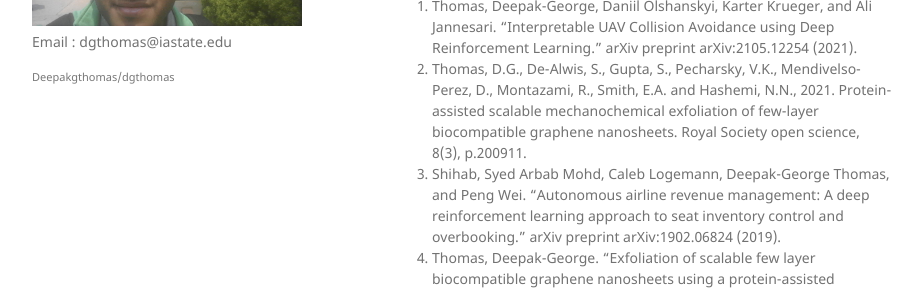
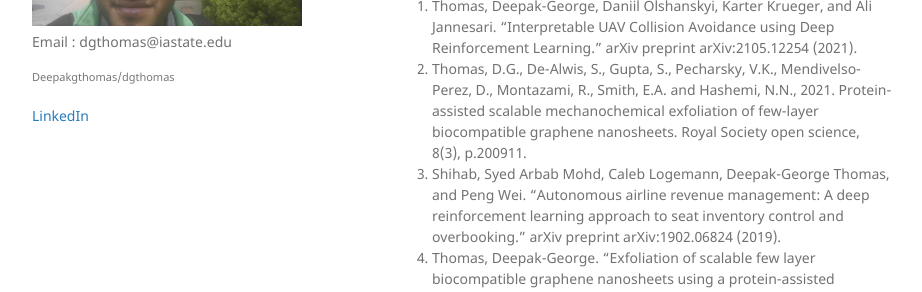
Before and after one commit to Deepakgthomas/dgthomas, a Jekyll site: the page built from index.md, in a window 1280 px wide. Shown: the part 316-608 px from the top of the page, without its empty margins (178-1100 px from the left). Built offline with Jekyll 4.4.1, drawn with Linux system fonts in a browser that asks for light colours; our own code applies the rules of GitHub Pages for plain Markdown files.

Commit message:
Update default.html

```diff
--- a/_layouts/default.html
+++ b/_layouts/default.html
@@ -29,8 +29,8 @@
 
         {% if site.github.is_user_page %}
         <p class="view"><a href="{{ site.github.owner_url }}">GitHub</a></p>
-        <p class="view"><a href="{{https://www.linkedin.com/in/deepak-george-thomas-605626133/}}">LinkedIn</a></p>
         {% endif %}
+        <p class="view"><a href="https://www.linkedin.com/in/deepak-george-thomas-605626133/">LinkedIn</a></p>
 
         {% if site.show_downloads %}
         <ul class="downloads">
```
